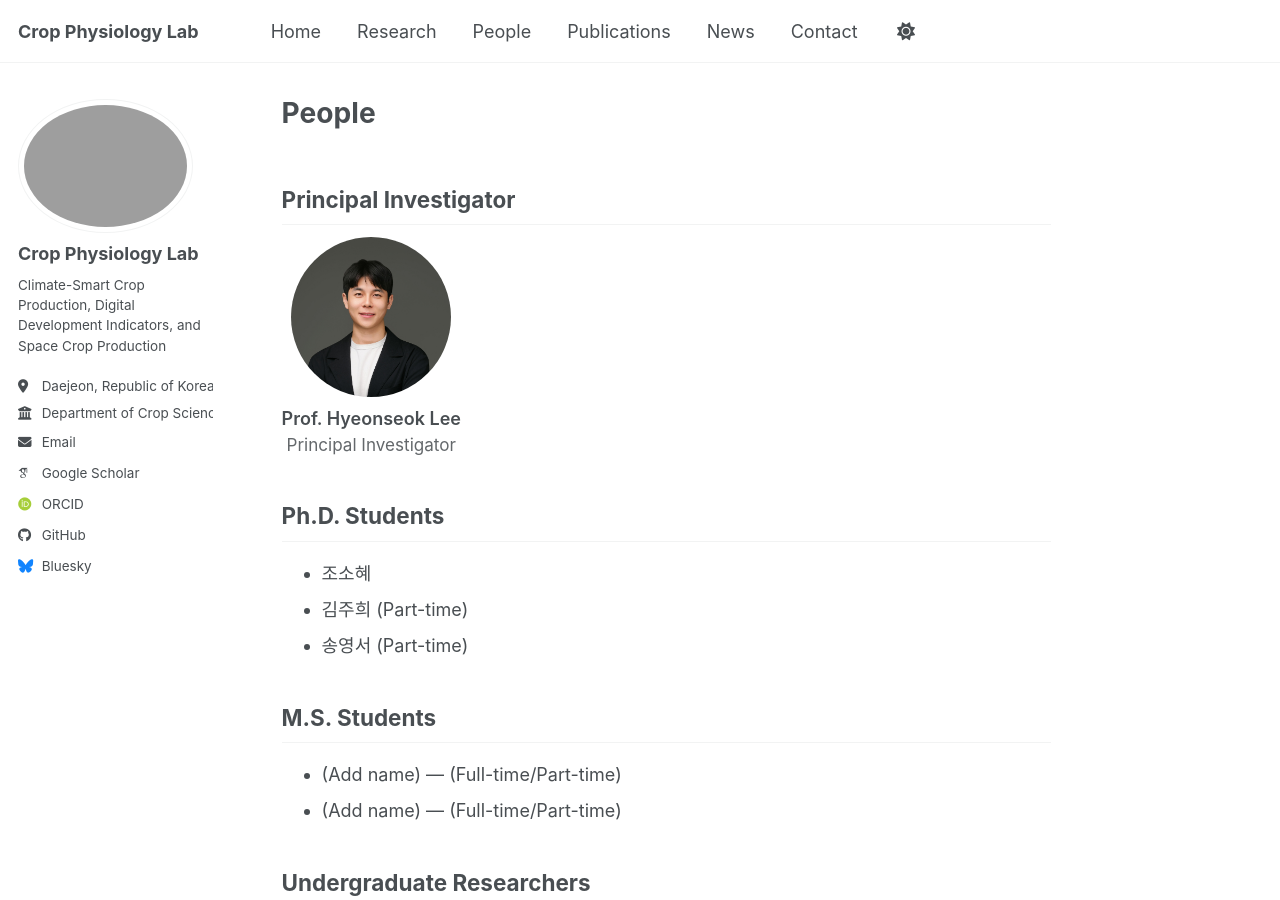
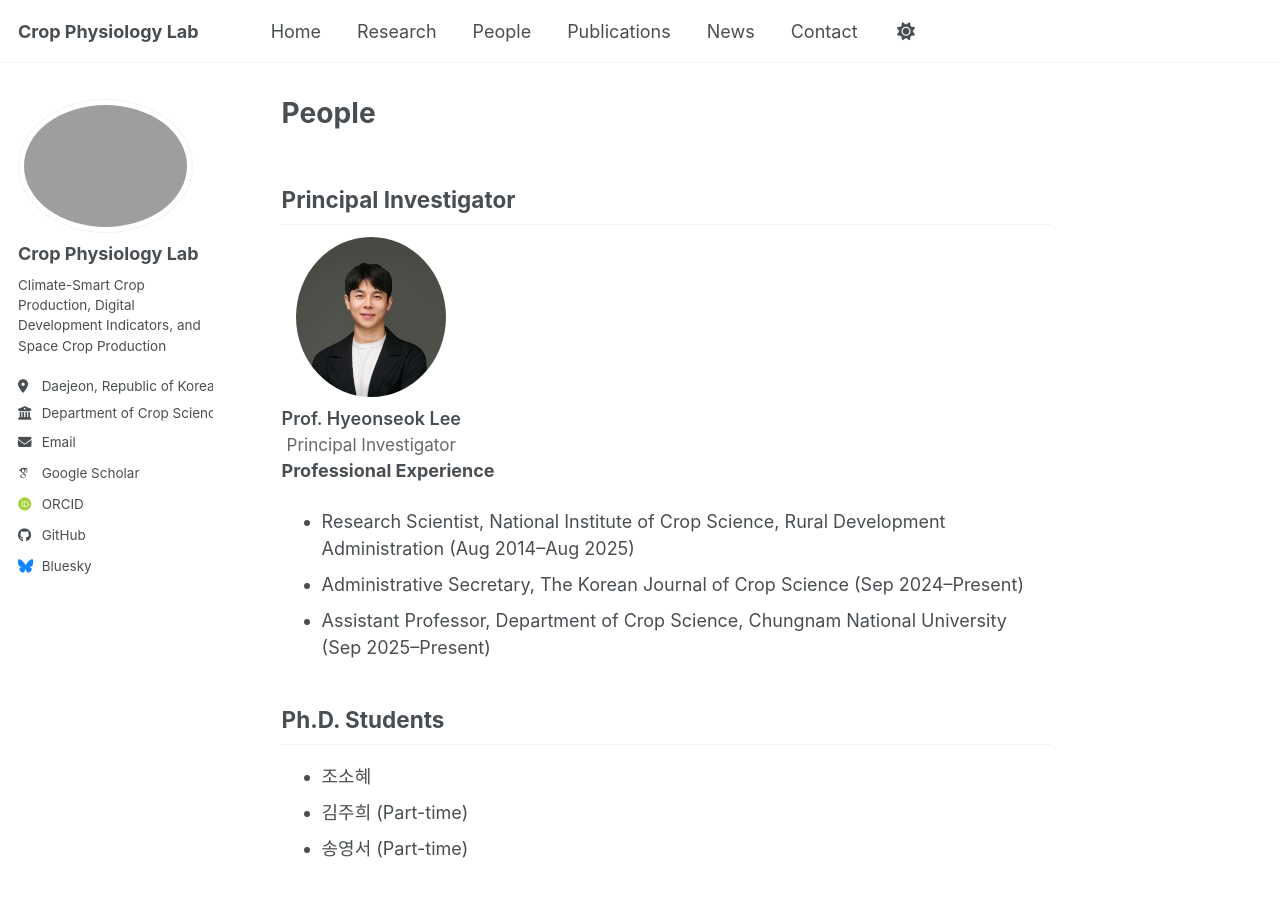
Before and after one commit to HYEONSEOKLEE-Prof/hyeonseoklee-prof.github.io, a Jekyll site: the page built from _pages/People.md, in a window 1280 px wide and 900 px high. Built offline with Jekyll 4.4.1, drawn with Linux system fonts in a browser that asks for light colours; some web fonts are replaced; a script bundle is joined from its source files by our own code; library files that are not in the unit come from our copies.

Commit message:
Update People.md

```diff
--- a/_pages/People.md
+++ b/_pages/People.md
@@ -8,11 +8,16 @@ author_profile: true
 
 <div style="display:flex;gap:18px;align-items:center;flex-wrap:wrap;margin-top:10px;">
   <div style="text-align:center;">
-    <img src="/images/people/hyeonseoklee.jpg" alt="Hyeonseok Lee" style="width:160px;height:160px;object-fit:cover;border-radius:50%;">
+    <img src="/images/people/hyeonseoklee.jpg" alt="Hyeonseok Lee" style="width:150px;height:160px;object-fit:cover;border-radius:50%;">
     <div style="margin-top:8px;font-weight:600;">Prof. Hyeonseok Lee</div>
     <div style="font-size:0.95em;opacity:0.85;">Principal Investigator</div>
   </div>
 </div>
+
+**Professional Experience**
+- Research Scientist, National Institute of Crop Science, Rural Development Administration (Aug 2014–Aug 2025)
+- Administrative Secretary, The Korean Journal of Crop Science (Sep 2024–Present)
+- Assistant Professor, Department of Crop Science, Chungnam National University (Sep 2025–Present)
 
 ## Ph.D. Students
 - 조소혜
```
